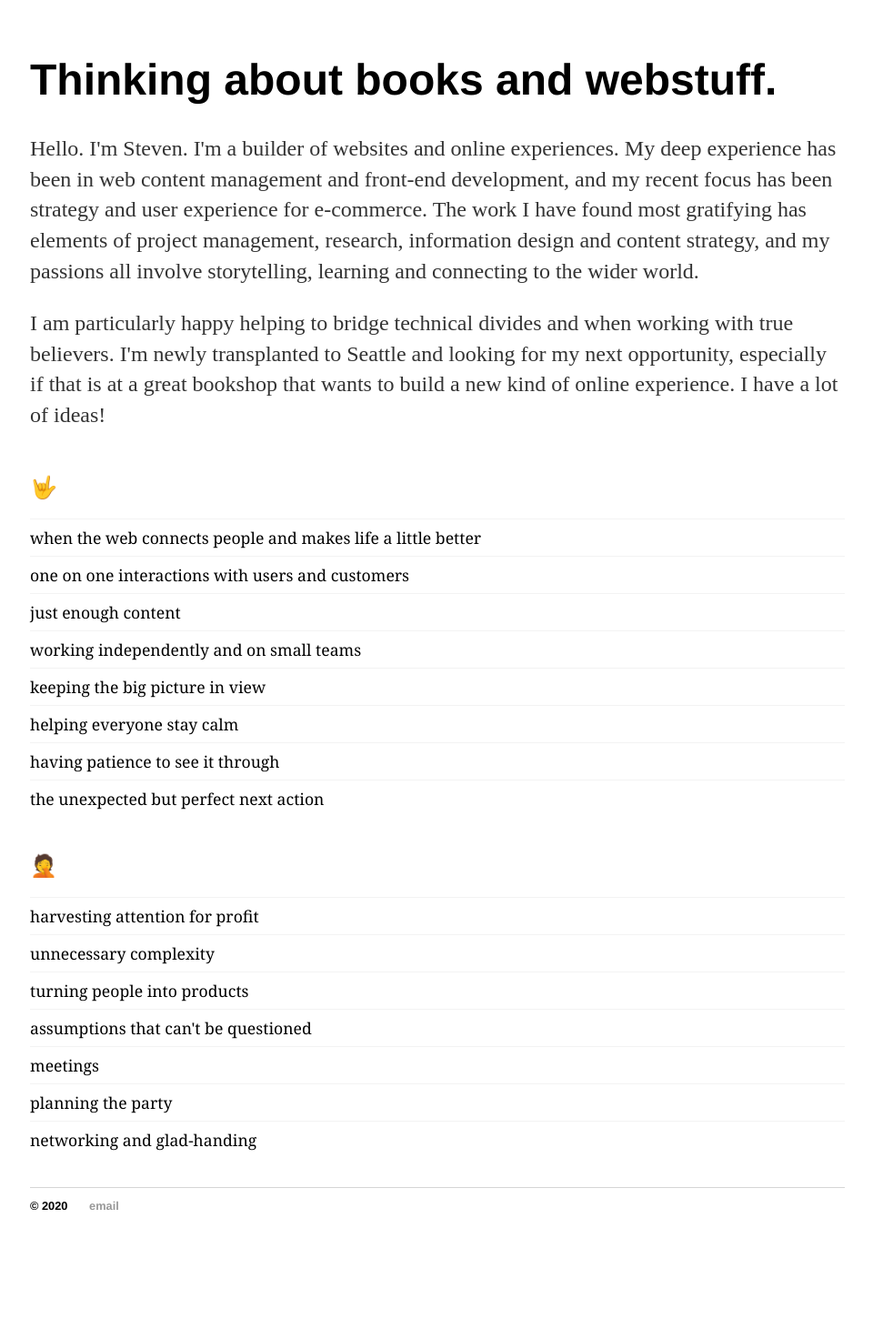
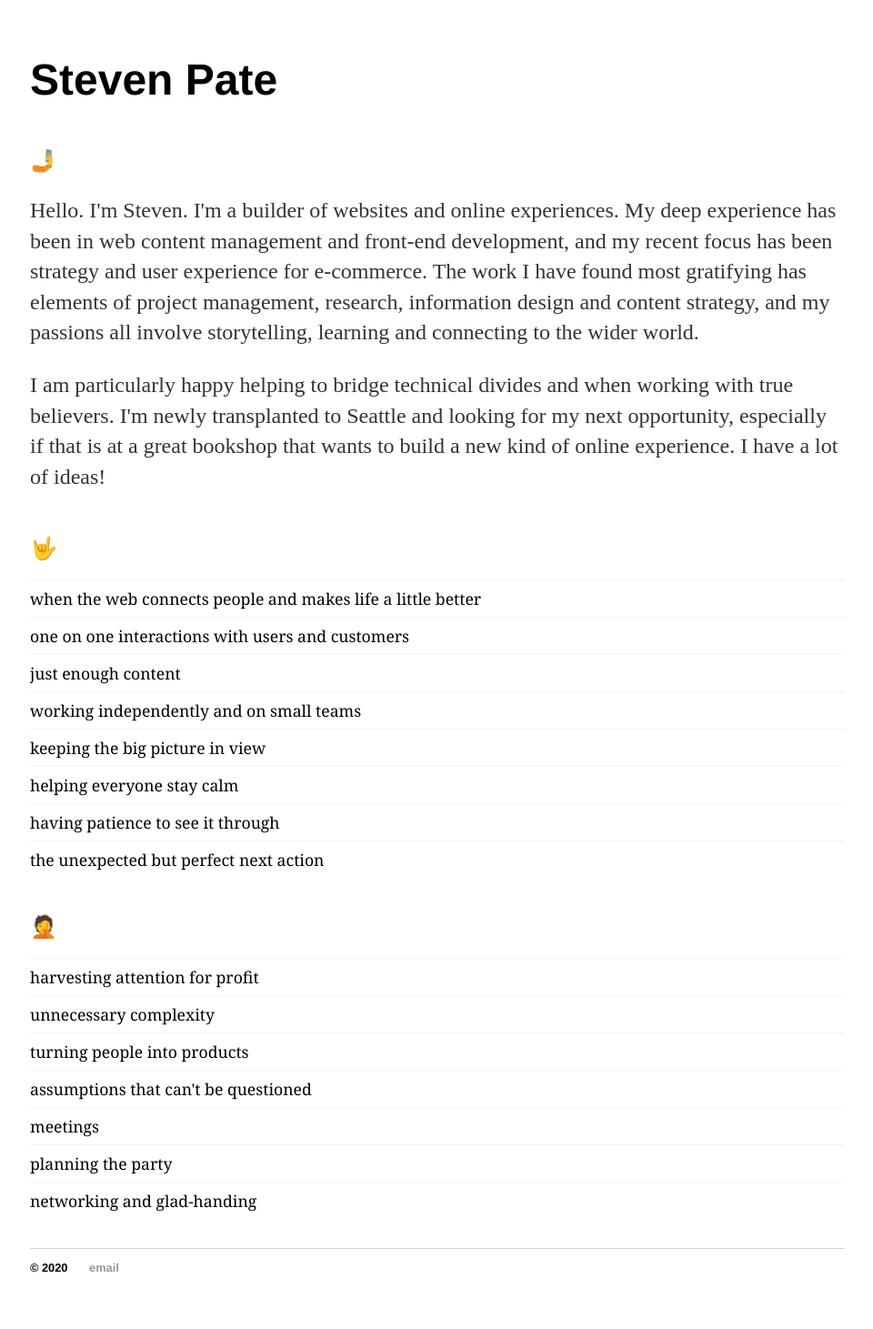
Before and after one commit to StevenPate/stevenpate.github.io, a Jekyll site: the page built from index.html, in a window 1280 px wide. Shown: the whole page at 91% size, without its empty margins (159-1119 px from the left). Built offline with Jekyll 4.4.1, drawn with Linux system fonts in a browser that asks for light colours; before the commit the page ends 1393 px from its top, so only the background shows below that.

Commit message:
Update index.html

```diff
--- a/index.html
+++ b/index.html
@@ -3,10 +3,10 @@ layout: default
 title: Steven Pate
 ---
 <div class="blurb">
-	<h1>Thinking about books and webstuff.</h1>
+	<h1>Steven Pate</h1>
+	<h2>🤳</h2>
 	<p>Hello. I'm Steven. I'm a builder of websites and online experiences. My deep experience has been in web content management and front-end development, and my recent focus has been strategy and user experience for e-commerce. The work I have found most gratifying has elements of project management, research, information design and content strategy, and my passions all involve storytelling, learning and connecting to the wider world.</p>
 	<p>I am particularly happy helping to bridge technical divides and when working with true believers. I'm newly transplanted to Seattle and looking for my next opportunity, especially if that is at a great bookshop that wants to build a new kind of online experience. I have a lot of ideas!</p>
-
 	<h2>🤟</h2>
 	<ul>
 		<li>when the web connects people and makes life a little better</li>
@@ -18,7 +18,6 @@ title: Steven Pate
 		<li>having patience to see it through</li>
 		<li>the unexpected but perfect next action</li>
 	</ul>
-
 	<h2>🤦</h2>
 	<ul>
 		<li>harvesting attention for profit</li>
@@ -29,6 +28,4 @@ title: Steven Pate
 		<li>planning the party</li>
 		<li>networking and glad-handing</li>
 	</ul>
-
-
 </div><!-- /.blurb -->
```
